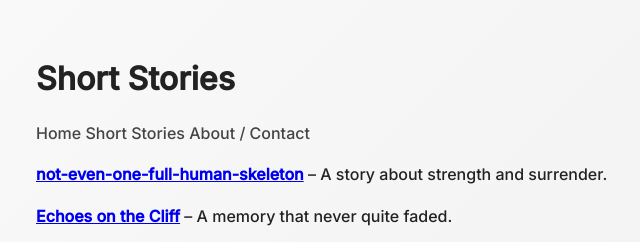
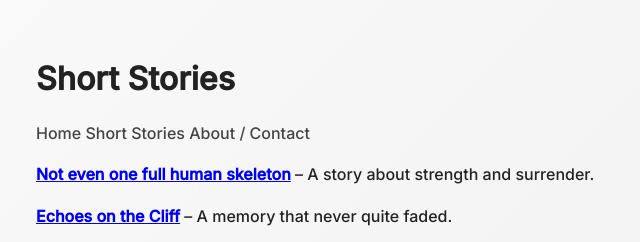
Before and after one commit to bhfredell/ben-s-writing-site, a plain HTML site: page stories.html in a window 1280 px wide. Shown: the top 242 px of the page, without its empty margins (204-844 px from the left). Drawn offline with Linux system fonts and the light colour scheme.

Commit message:
Update stories.html

```diff
--- a/stories.html
+++ b/stories.html
@@ -58,7 +58,7 @@ nav a:hover {
 
   <main>
     <ul>
-      <li><a href="not-even-one-full-human-skeleton.html"><strong>not-even-one-full-human-skeleton</strong></a> – A story about strength and surrender.</li>
+      <li><a href="not-even-one-full-human-skeleton.html"><strong>Not even one full human skeleton</strong></a> – A story about strength and surrender.</li>
       <li><a href="echoes-on-the-cliff.html"><strong>Echoes on the Cliff</strong></a> – A memory that never quite faded.</li>
       <li><a href="rain-beneath-the-sun.html"><strong>Rain Beneath the Sun</strong></a> – A walk into light and shadow.</li>
     </ul>
```
